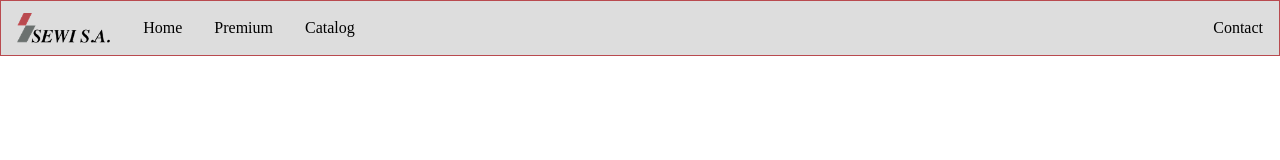
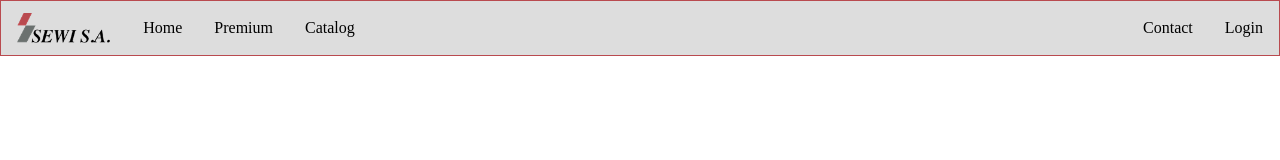
Before and after one commit to ezzieyguywuf/sewi_site, a React (Create React App) app: page / in a window 1280 px wide. Shown: the top 160 px of the page. Built offline with nearby package versions, Linux system fonts and the light colour scheme; no server answers.

Commit message:
Add login to navbar
Update right-align css

Signed-off-by: Wolfgang E. Sanyer <WolfgangESanyer@Gmail.com>

```diff
--- a/src/components/Navbar.css
+++ b/src/components/Navbar.css
@@ -23,8 +23,8 @@
   padding: 14px 16px;
 }
 
-.rightalign {
-  margin-left: auto;
+.filler {
+  flex-grow: 1;
 }
 
 .active {
--- a/src/components/Navbar.tsx
+++ b/src/components/Navbar.tsx
@@ -8,11 +8,18 @@ function Navbar() {
     {target: '#!', text:'Home'},
     {target: '#!', text:'Premium'},
     {target: '#!', text:'Catalog'},
-    {target: '#!', text:'Contact', right:true},
+    undefined, // this will separate the "left" from the "right" data
+    {target: '#!', text:'Contact'},
+    {target: '#!', text:'Login'},
   ];
 
-  const navlinks = navlinkdata.map((data, index) =>
-    <Navlink key={index} {...data} />
+  const navlinks = navlinkdata.map((data, index) => {
+      if (data === undefined) {
+        return <div className="filler"></div>
+      } else {
+        return <Navlink key={index} {...data} />
+      }
+  }
   )
 
   return (
--- a/src/components/Navlink.tsx
+++ b/src/components/Navlink.tsx
@@ -3,14 +3,11 @@ import React from 'react';
 interface LinkProps {
   target: string;
   text: string;
-  right?: boolean;
 }
 
 function Navlink(props: LinkProps) {
-  const className = `navitem ${props.right ? 'rightalign' : ''}`;
-
   return (
-    <div className={className}>
+    <div className="navitem">
       <a href={props.target}>{props.text}</a>
     </div>
   );
```
